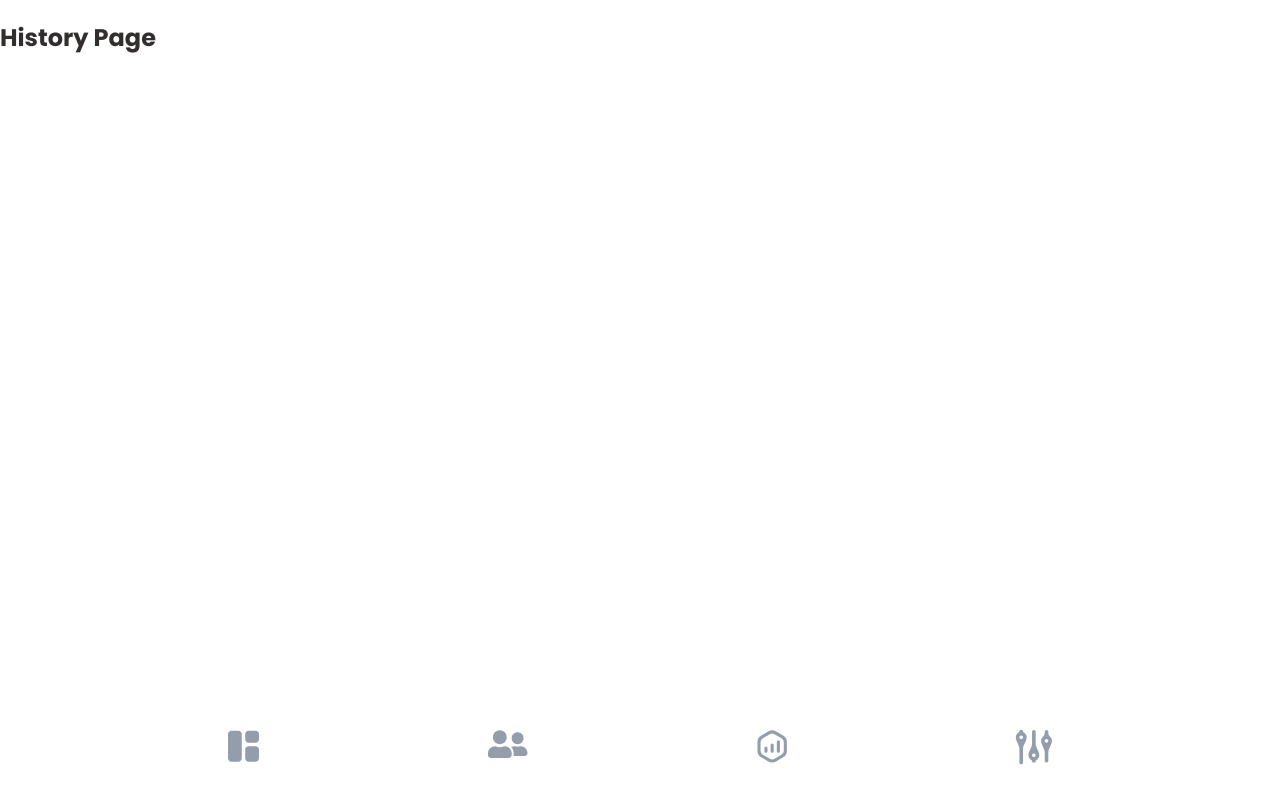
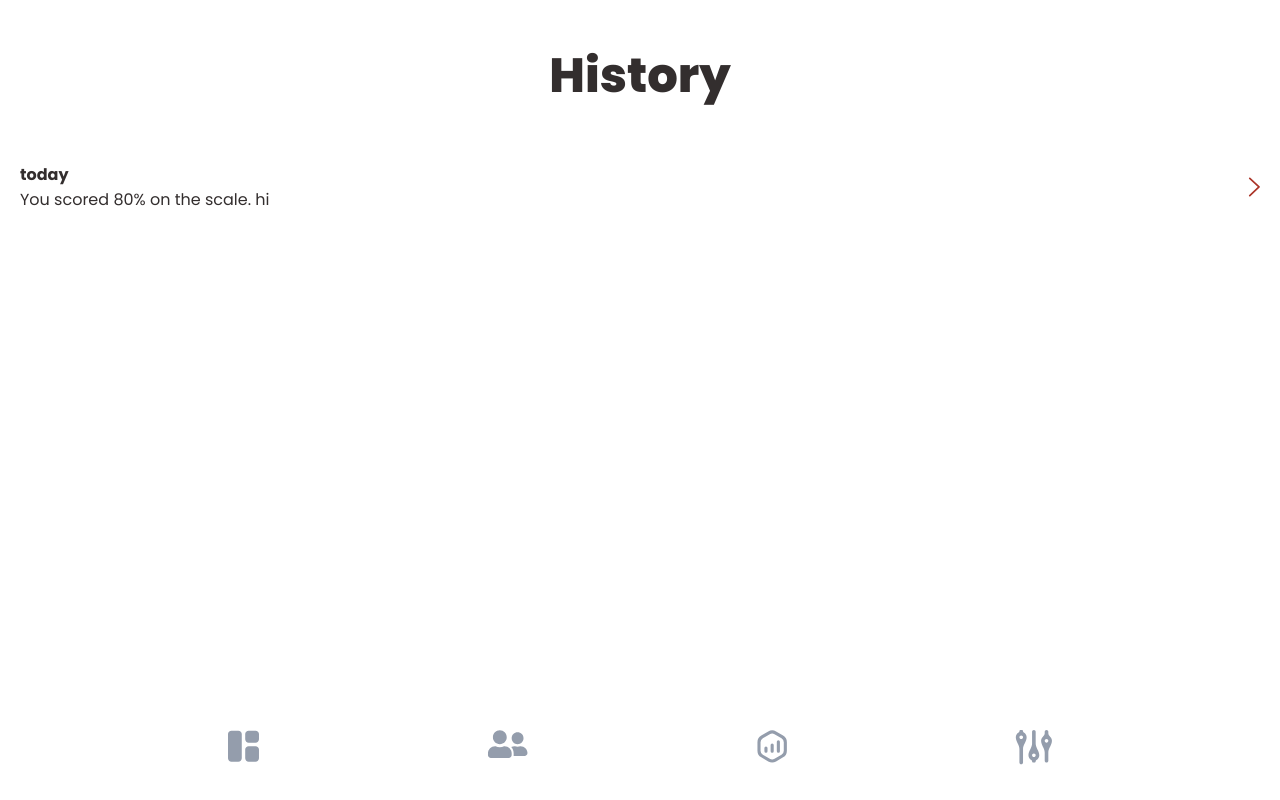
Before and after one commit to rjb75/waddle, a React (Create React App) app in the folder frontend/: page / in a window 1280 px wide. Both pictures are taken after a click on the element 771 px from the left and 750 px from the top of the page. Built offline with nearby package versions, Linux system fonts and the light colour scheme.

Commit message:
feat: update history page and listing

```diff
--- /dev/null
+++ b/frontend/src/components/History/HistoryItem.jsx
@@ -0,0 +1,24 @@
+import React from "react";
+import ArrowRight from "../../images/icons/arrow-right.svg";
+import "./HistoryItem.scss";
+
+const HistoryItem = (props) => {
+    const {message, score, date} = props;
+    const description = `You scored ${Math.floor(score * 100)}% on the scale. ${message}`;
+
+    const handleViewMore = () => {
+        // TODO: handle view more about history item
+    }
+
+    return (
+        <div className="history-item flex-r">
+            <div className="history-text flex-c">
+                <p className="history-date text--black">{date}</p>
+                <p className="history-description">{description}</p>
+            </div>
+            <img className="history-view-more" onClick={handleViewMore} src={ArrowRight} />
+        </div>
+    );
+};
+
+export default HistoryItem;
--- /dev/null
+++ b/frontend/src/components/History/HistoryItem.scss
@@ -0,0 +1,14 @@
+.history-item {
+    padding: 10px 20px;
+    .history-text {
+        p {
+            margin: 0;
+        }
+        .history-date {
+            font-weight: 700;
+        }
+    }
+    .history-view-more {
+        margin-left: auto;
+    }
+}
--- a/frontend/src/pages/History.jsx
+++ b/frontend/src/pages/History.jsx
@@ -1,9 +1,15 @@
 import React from "react";
+import HistoryItem from "../components/History/HistoryItem";
+import "./History.scss";
 
 const History = () => {
   return (
     <div className="page-content history">
-      <h2>History Page</h2>
+      <h2 className="page-header text-a-c">History</h2>
+      <div className="page-body history-listing">
+        <HistoryItem message="hi" score={0.8} date={"today"} />
+      </div>
+
     </div>
   );
 };
--- /dev/null
+++ b/frontend/src/pages/History.scss
@@ -0,0 +1,6 @@
+.history {
+    .page-header {
+        font-weight: 800;
+        font-size: 3rem;
+    }
+}
```
Also changed, not shown: frontend/src/images/icons/arrow-right.svg (added).
